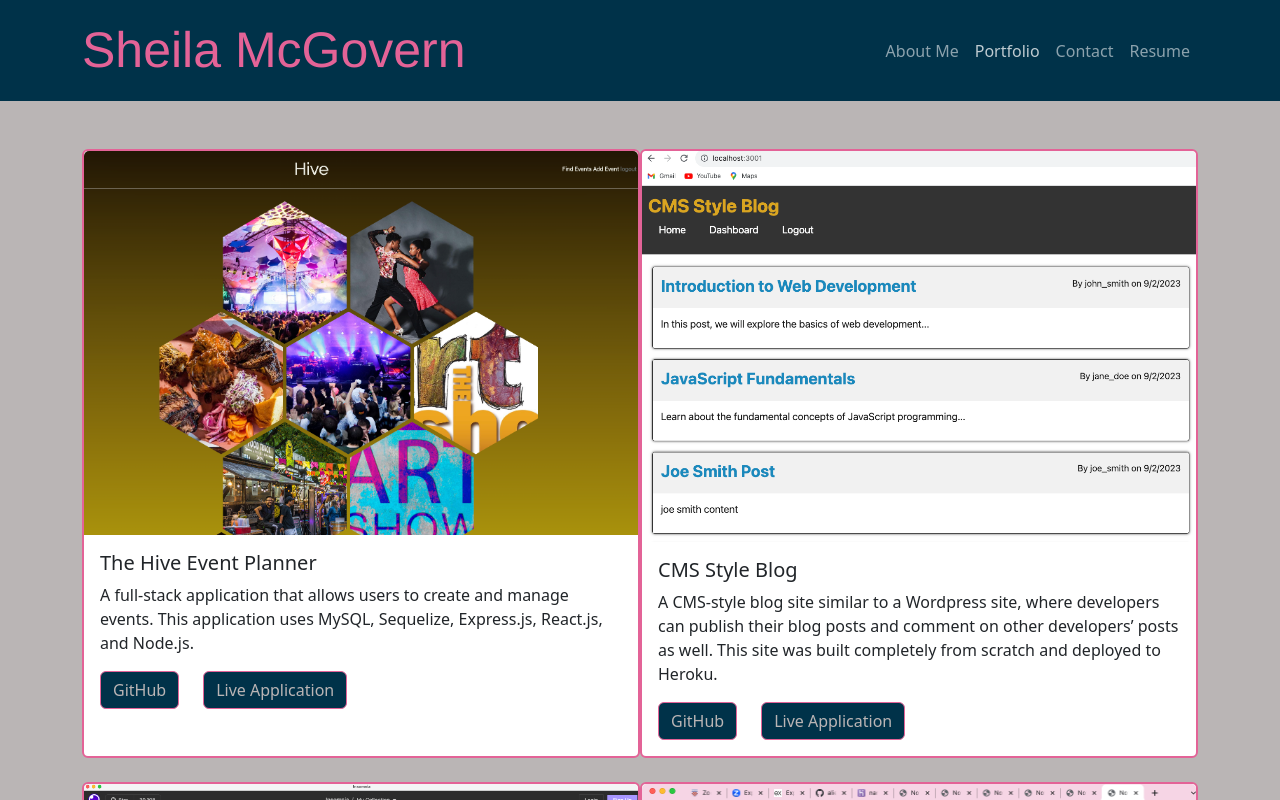
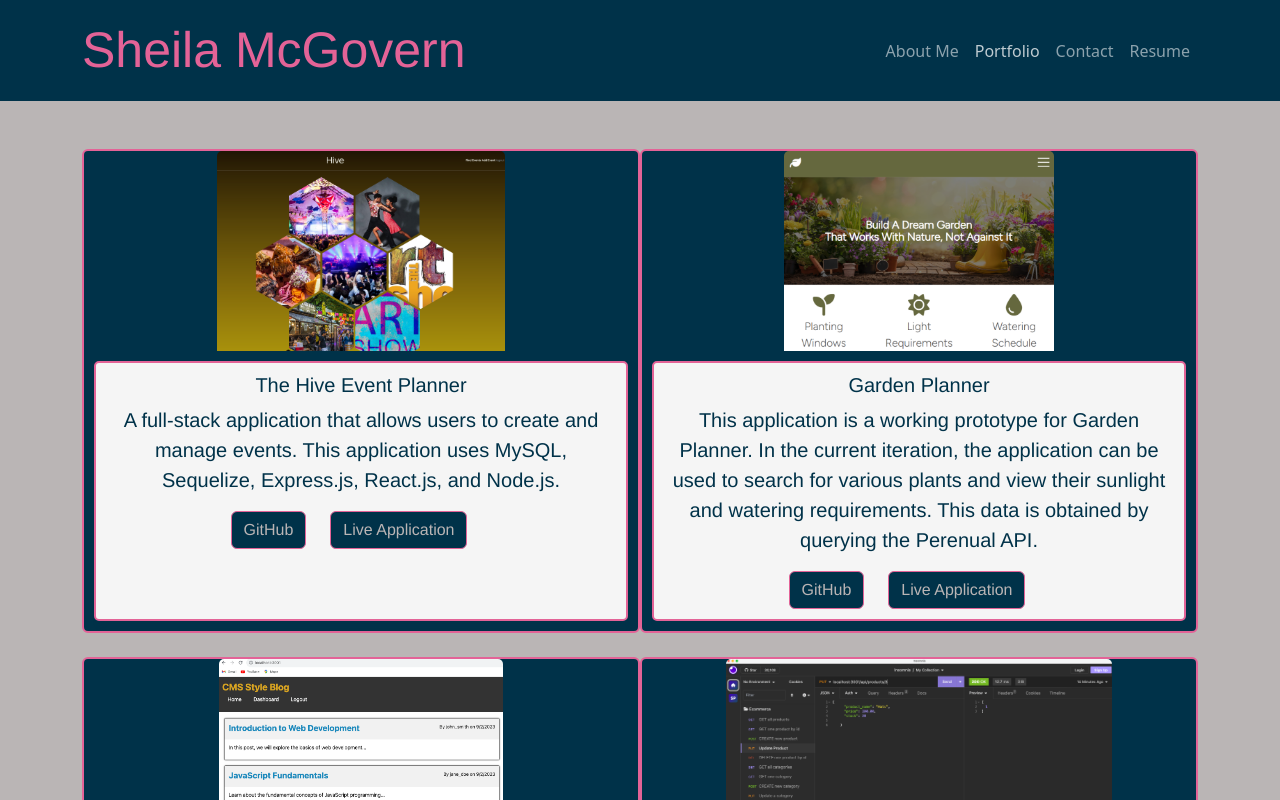
Before and after one commit to aliehs111/React_portfolio, a React (Create React App) app in the folder react_portfolio/: page /portfolio in a window 1280 px wide. Both pictures are taken after a click on the button "Portfolio". Shown: the top 800 px of the page. Built offline with nearby package versions, Linux system fonts and the light colour scheme.

Commit message:
updates styling for portfolio and adds links to project objects

```diff
--- a/react_portfolio/src/App.css
+++ b/react_portfolio/src/App.css
@@ -4,9 +4,3 @@
         max-width: 100% !important;
     }
 }
-
-/* navbar styling */
-.navbar {
-    background-color: navy !important;
-    color:beige !important;
-}
--- a/react_portfolio/src/Contact.jsx
+++ b/react_portfolio/src/Contact.jsx
@@ -1,25 +1,30 @@
 import React from 'react'
 import Form from 'react-bootstrap/Form';
+import Button from 'react-bootstrap/Button';
 import './components/Page.css';
 
 function Contact() {
   return (
     <div className='page contact-container'>
-      <h1 style={{color: "#003249"}}>Contact</h1>
+      <h1 style={{color: "#003249"}}>Contact Me!</h1>
 
     <Form className="custom-form" >
       <Form.Group className="mb-3" controlId="exampleForm.ControlInput1">
-        <Form.Label>Name</Form.Label>
-        <Form.Control type="" placeholder="name" />
+        <Form.Label >Name</Form.Label>
+        <Form.Control className='outline'type="" placeholder="name" />
       </Form.Group>
       <Form.Group className="mb-3" controlId="exampleForm.ControlInput1">
         <Form.Label>Email address</Form.Label>
-        <Form.Control type="email" placeholder="name@example.com" />
+        <Form.Control className='outline' type="email" placeholder="name@example.com" />
       </Form.Group>
       <Form.Group className="mb-3" controlId="exampleForm.ControlTextarea1">
         <Form.Label>Example textarea</Form.Label>
-        <Form.Control as="textarea" rows={3} />
+        <Form.Control className='outline' as="textarea" rows={3} />
       </Form.Group>
+      <Button className="btn" type="submit">
+        Submit
+      </Button>
+
     </Form>
     </div>
   );
--- a/react_portfolio/src/Portfolio.jsx
+++ b/react_portfolio/src/Portfolio.jsx
@@ -7,23 +7,30 @@ const projects = [
   {
     title: "The Hive Event Planner",
     description: "A full-stack application that allows users to create and manage events. This application uses MySQL, Sequelize, Express.js, React.js, and Node.js.",
-    github: "",
-    livelink: "",
+    github: "https://github.com/aliehs111/hive_new",
+    livelink: "https://desolate-ridge-15241-527f28c2b28b.herokuapp.com/login",
     image: "/assets/hive.png",
+  },
+  {
+    title: "Garden Planner",
+    description: "This application is a working prototype for Garden Planner. In the current iteration, the application can be used to search for various plants and view their sunlight and watering requirements. This data is obtained by querying the Perenual API. ",
+    github: "https://github.com/aliehs111/garden-planner",
+    livelink: "https://aliehs111.github.io/garden-planner/",
+    image: "/assets/garden.png",
   },
   {
     title: "CMS Style Blog",
     description: "A CMS-style blog site similar to a Wordpress site, where developers can publish their blog posts and comment on other developers’ posts as well. This site was built completely from scratch and deployed to Heroku.",
-    github: "",
-    livelink: "",
+    github: "https://github.com/aliehs111/cms-style-blog",
+    livelink: "https://blooming-wave-50164-c62b1d49fa76.herokuapp.com/",
     image: "/assets/cms_style_blog.png",
   },
 
   {
     title: "E-Commerce Back End",
     description: "A back end for an e-commerce site. Built using Express.js API and Sequelize to interact with a MySQL database.",
-    github: "",
-    livelink: "",
+    github: "https://github.com/aliehs111/e-commerce-back-end",
+    livelink: "https://drive.google.com/file/d/18tTH_WwZ8skv2lrxRZ-KaLm5MH8yIVFY/view",
     image: "/assets/ecommerce_backend.png",
   },
   {
@@ -36,29 +43,29 @@ const projects = [
   {
     title: "Work Day Scheduler",
     description: "A simple calendar application that allows a user to save events for each hour of the day. This app runs in the browser and features dynamically updated HTML and CSS powered by jQuery.",
-    github: "",
-    livelink: "",
+    github: "https://github.com/aliehs111/work-day-scheduler",
+    livelink: "https://aliehs111.github.io/work-day-scheduler/",
     image: "/assets/workday_scheduler.png",
   },
   {
     title: "Weather Dashboard",
     description: "A weather dashboard that runs in the browser and features dynamically updated HTML and CSS. This app uses the OpenWeather API to retrieve weather data for cities.",
-    github: "",
-    livelink: "",
+    github: "https://github.com/aliehs111/weather-forecast",
+    livelink: "https://aliehs111.github.io/weather-forecast/",
     image: "/assets/weather_dashboard.png",
   },
   {
     title: "Password Generator",
     description: "An application that generates a random password based on user-selected criteria. This app runs in the browser and features dynamically updated HTML and CSS powered by JavaScript.",
-    github: "",
-    livelink: "",
+    github: "https://github.com/aliehs111/JS-Password-Generator",
+    livelink: "https://aliehs111.github.io/JS-Password-Generator/",
     image: "/assets/password.jpg",
   },
   {
     title: "Code Quiz",
     description: "A timed coding quiz with multiple-choice questions. This app runs in the browser and features dynamically updated HTML and CSS powered by JavaScript.",
-    github: "",
-    livelink: "",
+    github: "https://github.com/aliehs111/timed-code-quiz",
+    livelink: "https://aliehs111.github.io/timed-code-quiz/",
     image: "/assets/code_quiz.png",
   },
 
--- a/react_portfolio/src/components/Footer.jsx
+++ b/react_portfolio/src/components/Footer.jsx
@@ -2,7 +2,7 @@ import React from 'react'
 
 function Footer() {
   return (
-    <div>Footer
+    <div className='footer'>
         <p>This is the footer</p>
     </div>
   )
--- a/react_portfolio/src/components/Navigation.jsx
+++ b/react_portfolio/src/components/Navigation.jsx
@@ -1,5 +1,7 @@
 import React from 'react'
 import Nav from 'react-bootstrap/Nav';
+
+
 
 function navigation({updatePage}) {
   return (
--- a/react_portfolio/src/components/Page.css
+++ b/react_portfolio/src/components/Page.css
@@ -1,6 +1,7 @@
 .page {
-    background-color: rgb(186, 181, 181);}
-
+  background-color: rgb(186, 181, 181);
+}
+/* header */
 .header {
   background-color: #003249 !important;
 }
@@ -8,39 +9,80 @@
 .name {
   color: #e36397 !important;
   font-size: 50px !important;
-    font-family:  "Helvetica Neue", Helvetica, Arial, sans-serif !important;
-
+  font-family: "Helvetica Neue", Helvetica, Arial, sans-serif !important;
+}
+.project {
+  background-color: #003249 !important;
 }
 
+/* footer */
+.footer {
+  background-color: #003249 !important;
+  color: rgb(186, 181, 181) !important;
+}
 .btn {
   background-color: #003249 !important;
   color: #003249 !important;
   border-color: #e36397 !important;
   color: rgb(186, 181, 181) !important;
 }
+
+/* Card Styling */
 .card-border {
     border-color: #e36397 !important;
     border-style: solid !important;
     border-width: 2px !important;
   }
 
+  .card-body {
+    background-color: whitesmoke !important;
+    color: #003249 !important;
+    border-color: #e36397 !important;
+    border-style: solid !important;
+    border-width: 2px !important;
+    border-radius: 5px !important;
+    margin: 10px !important;
+    padding: 10px !important;
+    font-size: 20px !important;
+    font-family: "Helvetica Neue", Helvetica, Arial, sans-serif !important;
+    text-align: center !important;
+    box-shadow: 5px 5px 5px #003249 !important;
+  }
 
+  .card-image-container {
+    display: flex;
+    justify-content: center;
+    align-items: center;
+    height: 200px;
+  }
+
+  .card-image-container img {
+    max-width: 100%;
+    max-height: 100%;
+    width: auto;
+    height: auto;
+  }
+
+/* component backgrounds */
 .page-background {
   background-color: rgb(186, 181, 181);
   min-height: 100vh;
   overflow: hidden;
 }
 
-
-
+/* contact form styling */
 .contact-container {
   display: flex;
   flex-direction: column;
   align-items: center;
   padding: 20px;
-
 }
 
 .contact-container .custom-form {
-    max-width: "80%" !important;
+  max-width: 80% !important;
 }
+
+.outline {
+  border: 2px solid #e36397 !important;
+  border-radius: 5px !important;
+}
--- a/react_portfolio/src/components/Project.jsx
+++ b/react_portfolio/src/components/Project.jsx
@@ -1,28 +1,27 @@
 import React from "react";
-import Button from "react-bootstrap/Button";
 import Card from "react-bootstrap/Card";
 import "./Page.css";
 
-function Project({image, title, description, github, livelink}) {
-  // const imageSize = {
-  //   width: "286px",
-  //   height: "200px",
-  // };
+function Project({ image, title, description, github, livelink }) {
   return (
-    <Card className="project mb-4 card-border"style={{maxWidth: "50%"}}>
-      <div style={{}}>
-        <Card.Img variant="top" src={image} />
+    <Card className="project mb-4 card-border" style={{ maxWidth: "50%" }}>
+      <div className="card-image-container">
+        <Card.Img className="card_image" variant="top" src={image} />
       </div>
-      <Card.Body>
+      <Card.Body className="card_body">
         <Card.Title>{title}</Card.Title>
-        <Card.Text>
-          {description}
-        </Card.Text>
-        <Card.Link href={github} className="btn">GitHub</Card.Link>
-        <Card.Link href={livelink} className="btn mx-4"variant="primary">Live Application</Card.Link>
+        <Card.Text>{description}</Card.Text>
+        <Card.Link href={github} className="btn">
+          GitHub
+        </Card.Link>
+        <Card.Link href={livelink} className="btn mx-4" variant="primary">
+          Live Application
+        </Card.Link>
       </Card.Body>
     </Card>
   );
 }
 
+
+
 export default Project;
```
Also changed, not shown: react_portfolio/public/assets/garden.png (added), react_portfolio/public/assets/infoIcon.png (added). Lines whose indentation alone changed are shown as unchanged.
